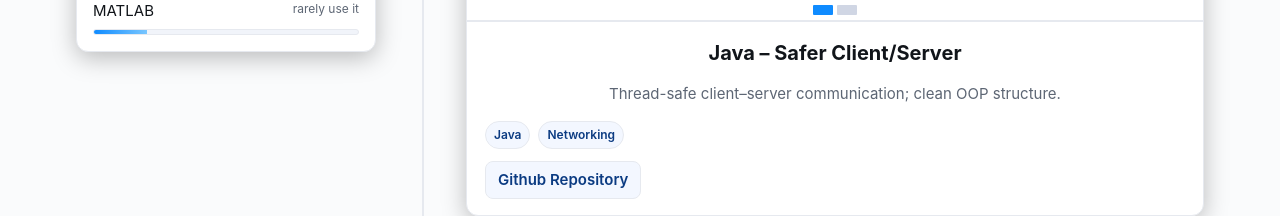
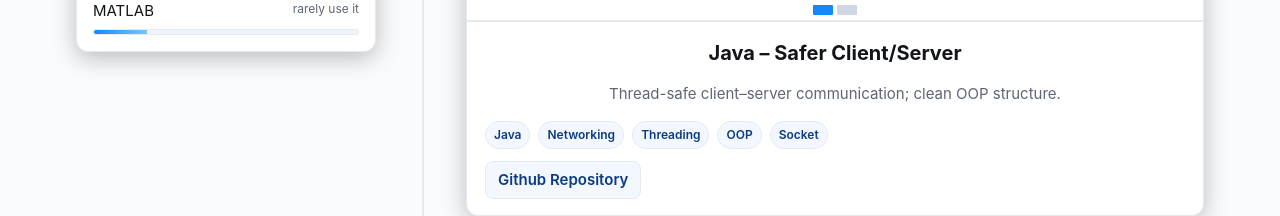
Before and after one commit to Andrssss/portfolio, a React (Vite) app: page / in a window 1280 px wide. Shown: the part 1160-1376 px from the top of the page. Built offline with nearby package versions, Linux system fonts and the light colour scheme.

Commit message:
some keywords

```diff
--- a/src/Portfolio.jsx
+++ b/src/Portfolio.jsx
@@ -71,7 +71,7 @@ const projects = [
     summary: "Thread-safe client–server communication; clean OOP structure.",
     images: javaImgs,
     links: [{ label: "Github Repository", href: "https://github.com/Andrssss/JAVA_NAGYHF_okosabb_megoldas" }],
-    tags: ["Java", "Networking"],
+    tags: ["Java", "Networking", "Threading", "OOP", "Socket"],
   },
   {
     n: 1,
@@ -87,7 +87,7 @@ const projects = [
     summary: "Petri-dish automation: Arduino comms, GUI, and image processing.",
     images: pythonImgs,
     links: [{ label: "Github Repository", href: "https://github.com/Andrssss/AutoLab" }],
-    tags: ["Python", "Arduino", "PyQt", "OpenCV","pySerial"],
+    tags: ["Python", "Arduino", "PyQt", "OpenCV","pySerial","Threading"],
   },
 ];
 
```
